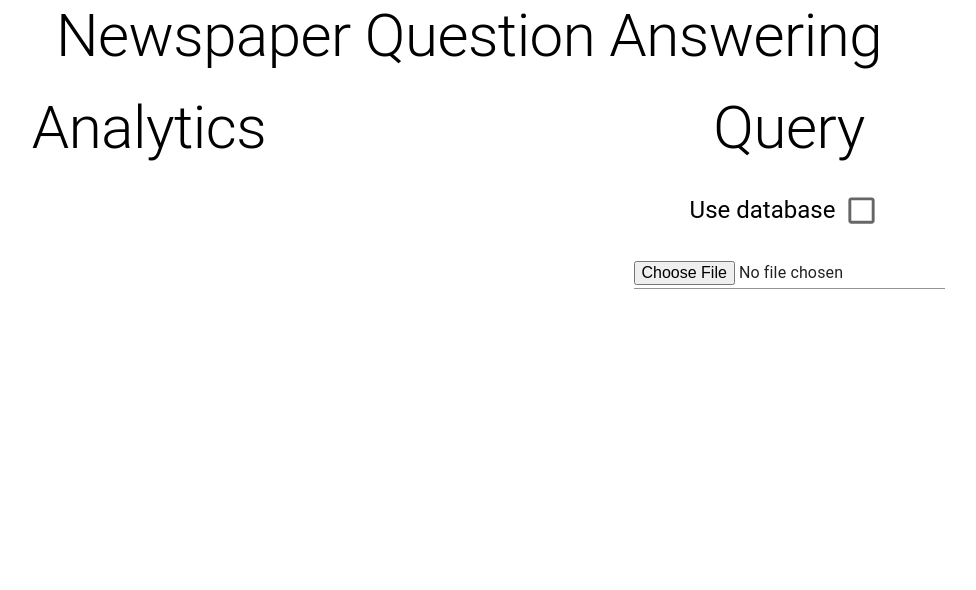
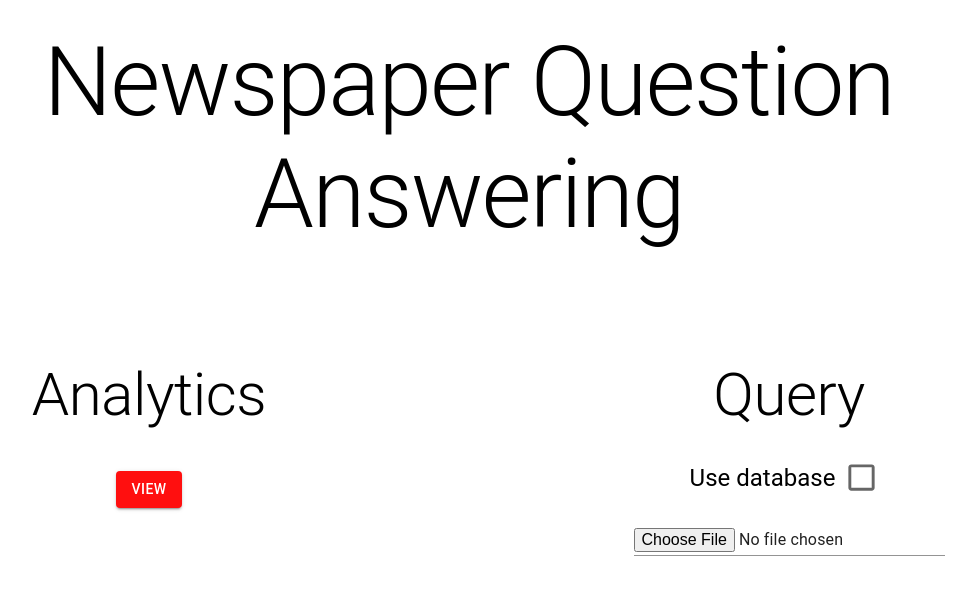
Before and after one commit to Aadityaprabu002/nqa-frontend, a React (Create React App) app: page / in a window 1280 px wide. Shown: the top 590 px of the page, without its empty margins (171-1147 px from the left). Built offline with nearby package versions, Linux system fonts and the light colour scheme.

Commit message:
add analytics

```diff
--- /dev/null
+++ b/src/components/AnalyticsLayout.js
@@ -0,0 +1,52 @@
+import React, { useState } from "react";
+import styles from "../styles/analyticsLayoutStyles";
+import { Typography } from "@mui/material";
+import { green } from "@mui/material/colors";
+function AnalyticsLayout({ analytics, handleSetMessage }) {
+  // eslint-disable-next-line
+  const [analyticsData, setAnalyticsData] = useState(analytics);
+  const classes = styles();
+  if (Object.keys(analyticsData).length === 0) {
+    handleSetMessage("No analytics data found", true);
+    return;
+  }
+  if (analyticsData.error) {
+    handleSetMessage(analyticsData.error, true);
+    return;
+  }
+  return (
+    <div className={classes.container}>
+      <Typography variant="h4">
+        Number of Newspaper is{" "}
+        <Typography variant="h4" component={"span"} color={green[600]}>
+          {analyticsData.newspaperCount}
+        </Typography>
+      </Typography>
+      <Typography variant="h4">
+        Number of Articles is {""}
+        <Typography variant="h4" component={"span"} color={green[600]}>
+          {analyticsData.articleCount}
+        </Typography>
+      </Typography>
+      {/* <Typography variant="h4">
+        Number of Ads is {analyticsData.adCount}
+      </Typography> */}
+      {Object.entries(analyticsData.articleCategory).map(([key, value]) => {
+        return (
+          <Typography variant="h4">
+            Number of Articles in{" "}
+            <Typography variant="h4" component={"span"} color={green[600]}>
+              {key}
+            </Typography>{" "}
+            is{" "}
+            <Typography variant="h4" component={"span"} color={green[600]}>
+              {value}
+            </Typography>
+          </Typography>
+        );
+      })}
+    </div>
+  );
+}
+
+export default AnalyticsLayout;
--- a/src/components/Header.js
+++ b/src/components/Header.js
@@ -1,6 +1,12 @@
 import { Typography } from "@mui/material";
+import styles from "../styles/headerStyles";
 import React from "react";
 const Header = () => {
-  return <Typography variant="h2">Newspaper Question Answering</Typography>;
+  const classes = styles();
+  return (
+    <div className={classes.header}>
+      <Typography variant="h1">Newspaper Question Answering</Typography>
+    </div>
+  );
 };
 export default Header;
--- a/src/components/Layout.js
+++ b/src/components/Layout.js
@@ -1,18 +1,37 @@
-import React from "react";
+import React, { useState } from "react";
 import styles from "../styles/layoutStyles";
 import QuestionAnswering from "./QuestionAnswering";
 import NewspaperAnalytics from "./NewspaperAnalytics";
 import Header from "./Header";
 function Layout() {
+  const [analyticsProcessing, setAnalyticsProcessing] = useState(false);
+  const [analyticsProcessed, setAnalyticsProcessed] = useState(true);
+  const handleAnalyticsProcessing = (value) => {
+    setAnalyticsProcessing(value);
+    setAnalyticsProcessed(!value);
+  };
   const classes = styles();
   return (
-    <div>
+    <div className={classes.container}>
       <div className={classes.header}>
-        <Header></Header>
+        <Header />
       </div>
       <div className={classes.layoutContainer}>
-        <div className={classes.leftDivision}>{<NewspaperAnalytics />}</div>
-        <div className={classes.rightDivision}>{<QuestionAnswering />}</div>
+        <div className={classes.leftDivision}>
+          {
+            <NewspaperAnalytics
+              analyticsProcessing={analyticsProcessing}
+              analyticsProcessed={analyticsProcessed}
+            />
+          }
+        </div>
+        <div className={classes.rightDivision}>
+          {
+            <QuestionAnswering
+              handleAnalyticsProcessing={handleAnalyticsProcessing}
+            />
+          }
+        </div>
       </div>
     </div>
   );
--- a/src/components/NewspaperAnalytics.js
+++ b/src/components/NewspaperAnalytics.js
@@ -1,11 +1,45 @@
-import { Typography, setRef } from "@mui/material";
-import React from "react";
+import { Button, CircularProgress, Typography } from "@mui/material";
+import React, { useState } from "react";
 import styles from "../styles/newspaperAnalyticsStyles";
-function NewspaperAnalytics() {
+import AnalyticsLayout from "./AnalyticsLayout";
+import useNewspaperAnalytics from "../hooks/useNewspaperAnalytics";
+import Message from "./Message";
+function NewspaperAnalytics({ analyticsProcessing, analyticsProcessed }) {
   const classes = styles();
+  // eslint-disable-next-line
+  const { loadAnalytics, analyticsLoading } = useNewspaperAnalytics();
+  const [viewAnalytics, setViewAnalytics] = useState(false);
+  const [analytics, setAnalytics] = useState({});
+  const [message, setMessage] = useState("");
+  const [isError, setIsError] = useState(false);
+
+  const handleSetMessage = (message, isError = false) => {
+    setMessage(message);
+    setIsError(isError);
+  };
+  const handleLoadAnalytics = async () => {
+    setAnalytics({});
+    setViewAnalytics(false);
+    const result = await loadAnalytics();
+    if (result.error) {
+      handleSetMessage(result.error, true);
+      return;
+    }
+    setAnalytics(result);
+    setViewAnalytics(true);
+  };
   return (
     <div className={classes.container}>
       <Typography variant="h2">Analytics</Typography>
+      <Message message={message} isError={isError} />
+      {analyticsProcessing && <CircularProgress />}
+
+      {analyticsProcessed && (
+        <Button variant="contained" onClick={handleLoadAnalytics}>
+          View
+        </Button>
+      )}
+      {viewAnalytics && <AnalyticsLayout analytics={analytics} />}
     </div>
   );
 }
--- a/src/components/NewspaperProcessing.js
+++ b/src/components/NewspaperProcessing.js
@@ -6,12 +6,14 @@ const NewspaperProcessing = ({
   handleHasProcessed,
   hasProcessed,
   handleSetMessage,
+  handleAnalyticsProcessing,
 }) => {
   const [file, setFile] = useState(null);
   const [hasFileUploaded, setHasFileUploaded] = useState(false);
   const { process, isProcessing } = useNewspaperProcessing(
     handleHasProcessed,
-    handleSetMessage
+    handleSetMessage,
+    handleAnalyticsProcessing
   );
 
   const handleProcess = () => {
--- a/src/components/QuestionAnswering.js
+++ b/src/components/QuestionAnswering.js
@@ -13,7 +13,7 @@ import AnswerLayout from "./AnswerLayout";
 import Message from "./Message";
 import SimilarQuestionLayout from "./SimilarQuestionLayout";
 import useSimilarQuestionAnswering from "../hooks/useSimilarQuestionAnswering";
-function QuestionAnswering() {
+function QuestionAnswering({ handleAnalyticsProcessing }) {
   const [message, setMessage] = useState("");
   const [isError, setIsError] = useState(false);
 
@@ -125,6 +125,7 @@ function QuestionAnswering() {
       {!useDatabase && (
         <NewspaperProcessing
           handleHasProcessed={handleHasProcessed}
+          handleAnalyticsProcessing={handleAnalyticsProcessing}
           handleSetMessage={handleSetMessage}
           hasProcessed={hasProcessed}
         />
--- /dev/null
+++ b/src/hooks/useNewspaperAnalytics.js
@@ -0,0 +1,22 @@
+import { useState } from "react";
+import newspaperAnalyticsService from "../services/newspaperAnalyticsService";
+const useNewspaperAnalytics = () => {
+  const [analyticsLoading, setAnalyticsLoading] = useState(false);
+
+  const loadAnalytics = async () => {
+    setAnalyticsLoading(true);
+    let analytics;
+    try {
+      analytics = await newspaperAnalyticsService();
+    } catch (error) {
+      analytics = {
+        error: "Error fetching analytics. Please try again.",
+      };
+    }
+    setAnalyticsLoading(false);
+    return analytics;
+  };
+  return { loadAnalytics, analyticsLoading };
+};
+
+export default useNewspaperAnalytics;
--- a/src/hooks/useNewspaperProcessing.js
+++ b/src/hooks/useNewspaperProcessing.js
@@ -1,6 +1,10 @@
 import { useState } from "react";
 import apiService from "../services/apiService";
-const useNewspaperProcessing = (handleHasProcessed, handleSetMessage) => {
+const useNewspaperProcessing = (
+  handleHasProcessed,
+  handleSetMessage,
+  handleAnalyticsProcessing
+) => {
   const [isProcessing, setIsProcessing] = useState(false);
   const process = async (file) => {
     if (!file) {
@@ -11,6 +15,8 @@ const useNewspaperProcessing = (handleHasProcessed, handleSetMessage) => {
     formData.append("file", file);
     handleHasProcessed(false);
     setIsProcessing(true);
+
+    handleAnalyticsProcessing(true);
     await apiService
       .post("process", formData)
       .then((response) => {
@@ -22,9 +28,13 @@ const useNewspaperProcessing = (handleHasProcessed, handleSetMessage) => {
         }
       })
       .catch((error) => {
-        handleSetMessage("Error processing the PDF file. Please try again.");
+        handleSetMessage(
+          "Error processing the PDF file. Please try again.",
+          true
+        );
       });
     setIsProcessing(false);
+    handleAnalyticsProcessing(false);
   };
   return { process, isProcessing };
 };
--- /dev/null
+++ b/src/services/newspaperAnalyticsService.js
@@ -0,0 +1,8 @@
+import apiService from "./apiService";
+
+const newspaperAnalyticsService = () => {
+  const response = apiService.get("analytics");
+  return response;
+};
+
+export default newspaperAnalyticsService;
--- /dev/null
+++ b/src/styles/analyticsLayoutStyles.js
@@ -0,0 +1,11 @@
+import { makeStyles } from "@material-ui/styles";
+
+const styles = makeStyles((theme) => ({
+  container: {
+    display: "flex",
+    flexDirection: "column",
+    alignItems: "center",
+  },
+}));
+
+export default styles;
--- /dev/null
+++ b/src/styles/headerStyles.js
@@ -0,0 +1,12 @@
+import { makeStyles } from "@material-ui/styles";
+
+const styles = makeStyles((theme) => ({
+  header: {
+    margin: "2%",
+    display: "flex",
+    flexDirection: "row",
+    justifyContent: "center",
+  },
+}));
+
+export default styles;
--- a/src/styles/layoutStyles.js
+++ b/src/styles/layoutStyles.js
@@ -1,17 +1,29 @@
 import { makeStyles } from "@material-ui/styles";
 
 const styles = makeStyles((theme) => ({
+  container: {
+    display: "flex",
+    flexDirection: "column",
+  },
   layoutContainer: {
     display: "flex",
-    justifyContent: "center",
+    justifyContent: "space-around",
   },
   leftDivision: {
+    margin: "5%",
     flexGrow: 1,
     width: "50%",
+    "&:hover": {
+      background: "#f7fbff",
+    },
   },
   rightDivision: {
+    margin: "5%",
     flexGrow: 1,
     width: "50%",
+    "&:hover": {
+      background: "#f7fbff",
+    },
   },
 }));
 
```
